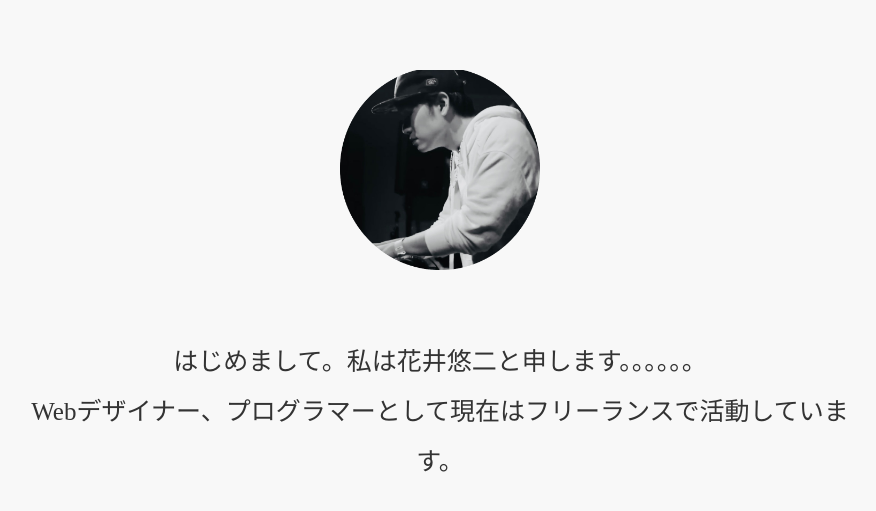
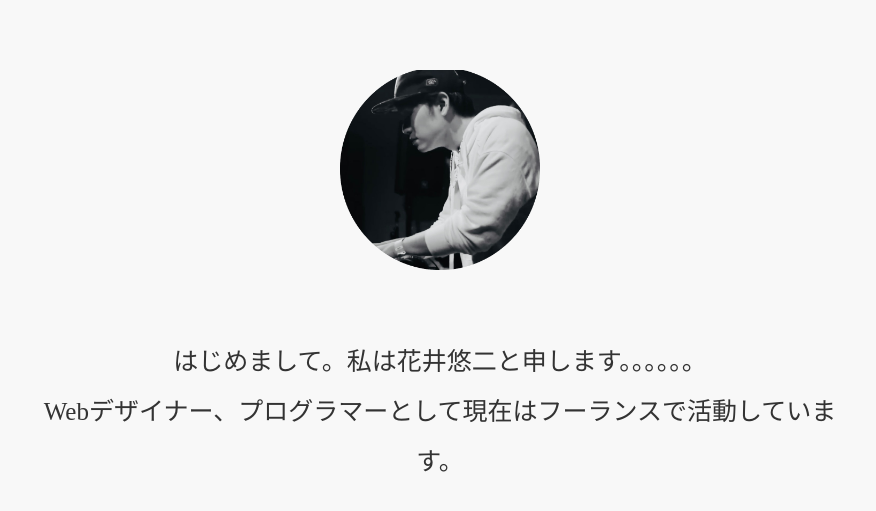
Before and after one commit to second2music/mysite, a plain HTML site: page index.html in a window 1280 px wide. Shown: the part 679-1190 px from the top of the page, without its empty margins (200-1076 px from the left). Drawn offline with Linux system fonts and the light colour scheme.

Commit message:
り抜く

```diff
--- a/index.html
+++ b/index.html
@@ -24,7 +24,7 @@
      <p>
        <img src="img/profile.png" width="200" height="200"><br><br>
         はじめまして。私は花井悠二と申します。。。。。。<br>
-        Webデザイナー、プログラマーとして現在はフリーランスで活動しています。
+        Webデザイナー、プログラマーとして現在はフーランスで活動しています。
 
 </p>
    </div>
```
